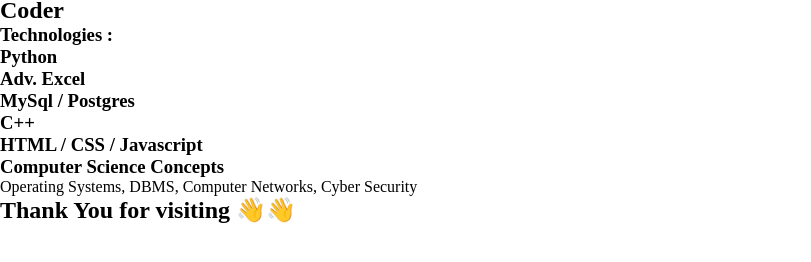
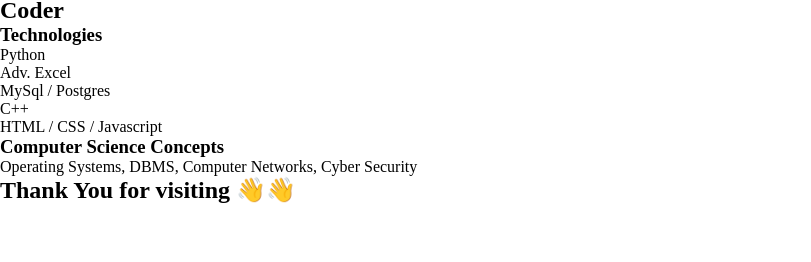
Before and after one commit to Kartik-Suvarna/Personal-Portfolio, a plain HTML site: page index.html in a window 1280 px wide. Shown: the part 40-302 px from the top of the page, without its empty margins (0-811 px from the left). Drawn offline with Linux system fonts and the light colour scheme.

Commit message:
i am noob

```diff
--- a/index.html
+++ b/index.html
@@ -10,7 +10,7 @@
   <body>
 	<h1> Kartik Suvarna</h1>
 	<h2> Coder </h2>
-	<h3> Technologies :<h3>
+	<h3> Technologies </h3>
 	<ul>
 	  <li> Python </li>
 	  <li> Adv. Excel </li>
@@ -24,4 +24,4 @@
 	</ul>
 	<h2> Thank You for visiting 👋👋 <h2>
   </body>
-<hhtml>
+</html>
```
